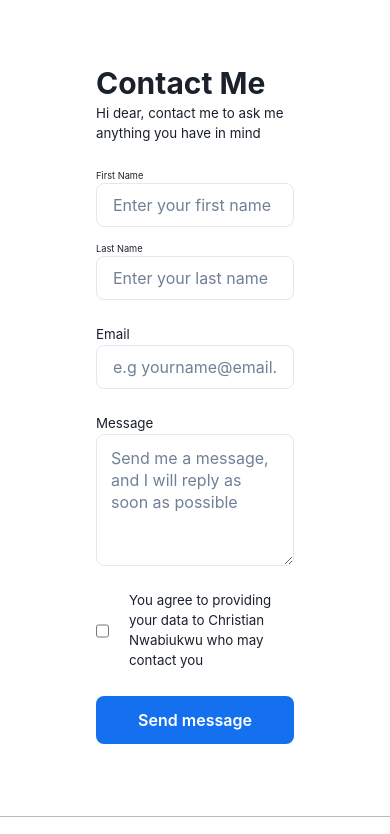
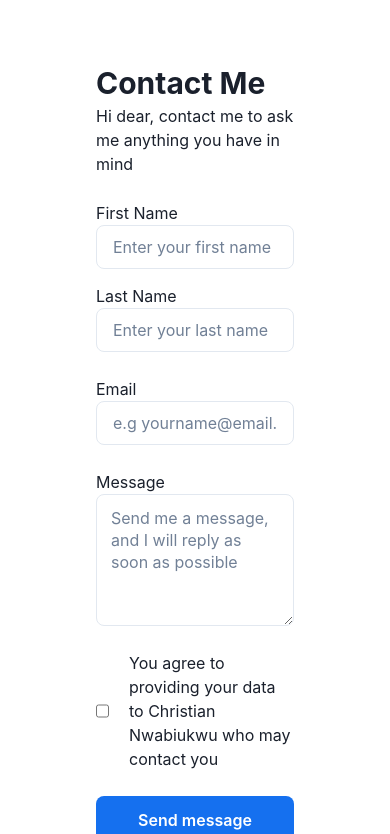
Before and after one commit to Ugochrist13/hng-task, a React (Vite) app: page /contact in a window 390 px wide. Shown: the top 834 px of the page. Built offline with nearby package versions, Linux system fonts and the light colour scheme.

Commit message:
stage 2 push

```diff
--- a/src/components/Contact.jsx
+++ b/src/components/Contact.jsx
@@ -19,7 +19,12 @@ function Contact() {
       >
         <div>
           <Heading>Contact Me</Heading>
-          <p>Hi dear, contact me to ask me anything you have in mind</p>
+          <p               fontFamily="Inter"
+              fontSize="18px"
+              fontWeight="400"
+              lineHeight="28px"
+              letterSpacing="0em"
+              textAlign="justify" >Hi dear, contact me to ask me anything you have in mind</p>
         </div>
         <Box
           className="name"
@@ -29,7 +34,8 @@ function Contact() {
           alignContent="center"
         >
           <Box id="firstname" w="45%">
-            <label>First Name </label>
+            <label fontSize="14px" fontWeight="500" fontFamily="Inter" lineHeight="20px"
+            letterSpacing="0em" >First Name </label>
             <br />
             <Input
               w="100%"
@@ -48,7 +54,8 @@ function Contact() {
             />
           </Box>
           <Box id="firstname" w="45%">
-            <label>Last Name </label>
+            <label fontSize="14px" fontWeight="500" fontFamily="Inter" lineHeight="20px"
+            letterSpacing="0em"  >Last Name </label>
             <br />
             <Input
               w="100%"
@@ -68,7 +75,8 @@ function Contact() {
           </Box>
         </Box>
         <Box w="100%">
-          <label>Email </label>
+          <label fontSize="14px" fontWeight="500" fontFamily="Inter" lineHeight="20px"
+            letterSpacing="0em" >Email </label>
           <br />
           <Input
             w="100%"
@@ -87,7 +95,8 @@ function Contact() {
           />
         </Box>
         <Box w="100%">
-          <label>Message</label>
+          <label fontSize="14px" fontWeight="500" fontFamily="Inter" lineHeight="20px"
+            letterSpacing="0em" >Message</label>
           <br />
           <Textarea
             w="100%"
--- a/src/components/contact.css
+++ b/src/components/contact.css
@@ -25,20 +25,16 @@
   }
   .form {
     width: 95%;
-    font-size: smaller;
   }
   .name {
     flex-direction: column;
     row-gap: 15px;
-    font-size: smaller;
   }
   #firstname {
     width: 100%;
-    font-size: smaller;
   }
   #secondname {
     width: 100%;
-    font-size: smaller;
   }
 }
 
```
